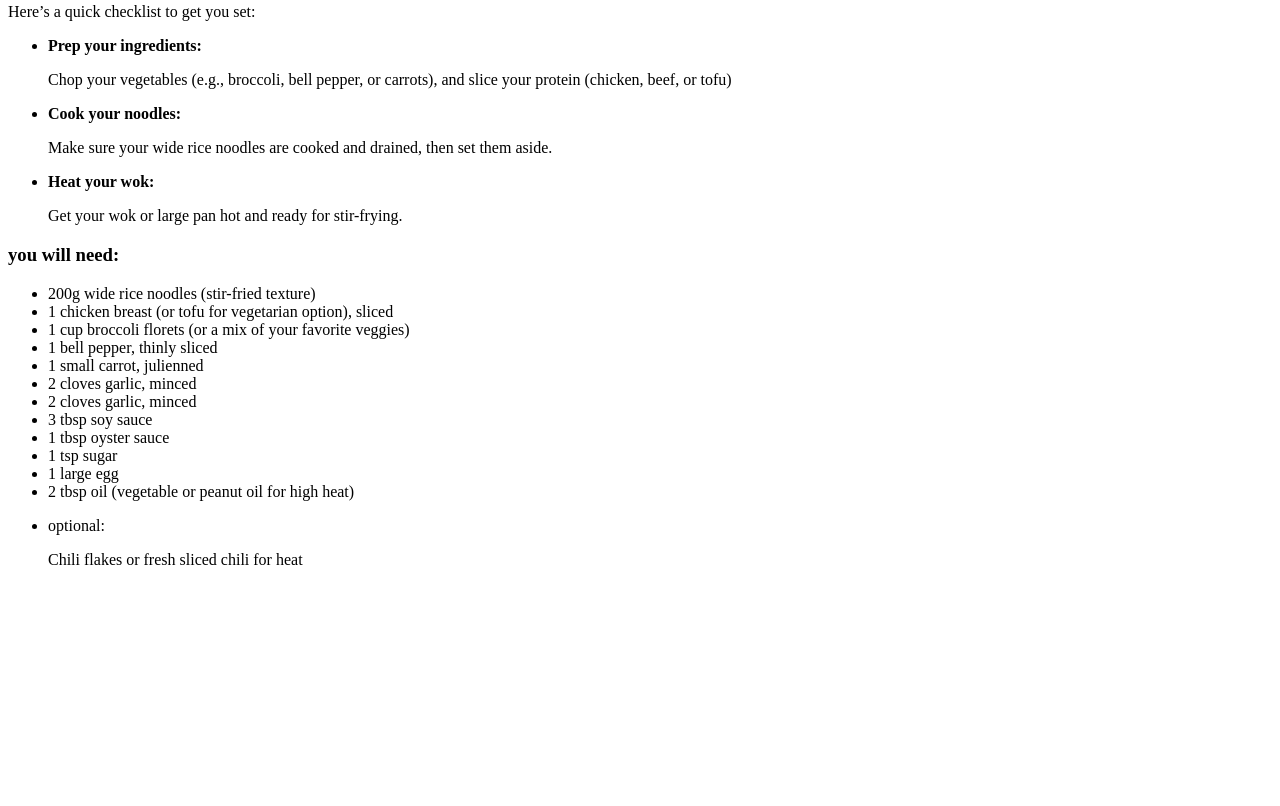
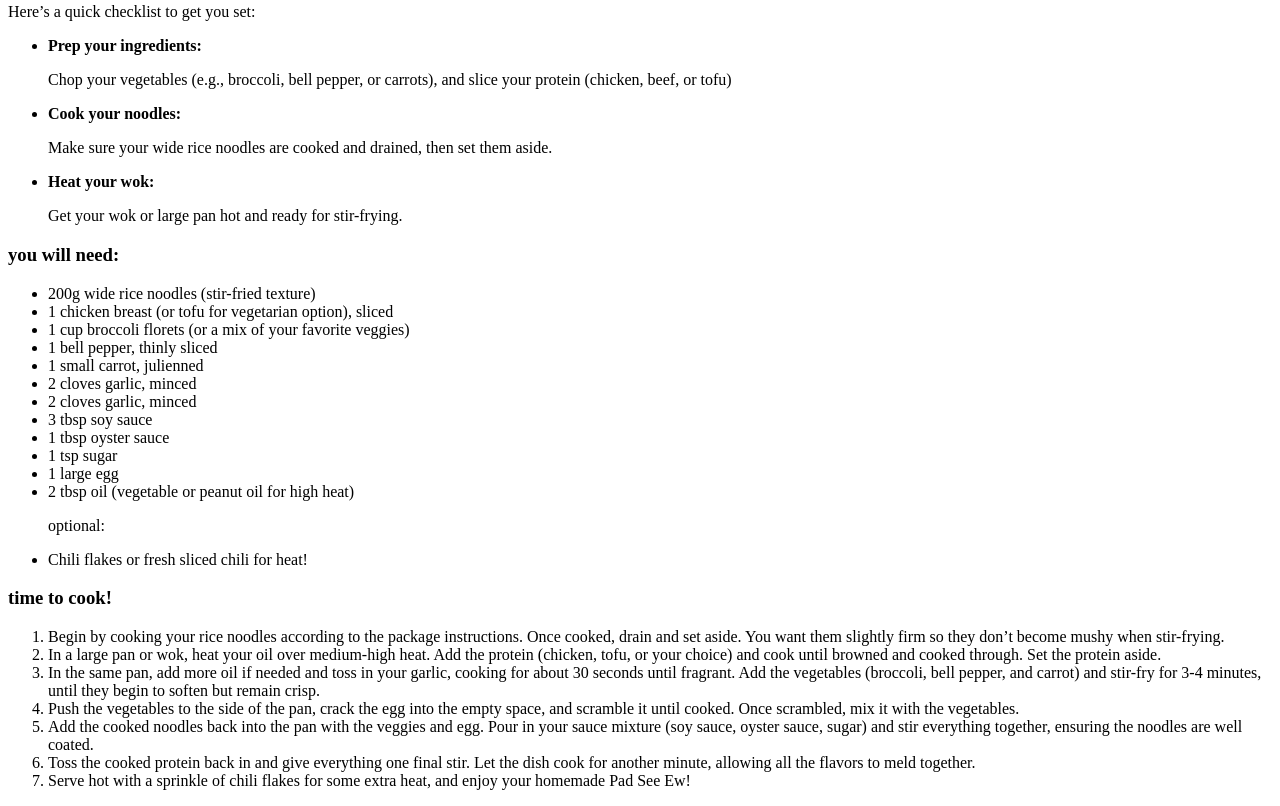
Before and after one commit to franko-c/recipe, a plain HTML site: page recipes/pse.html in a window 1280 px wide. Shown: the part 651-1457 px from the top of the page. Before the commit the page ends 1236 px from the top, so only its background shows below. Drawn offline with Linux system fonts and the light colour scheme; files that its build step writes are made by us from their sources.

Commit message:
feat: Add cooking instructions

```diff
--- a/recipes/pse.html
+++ b/recipes/pse.html
@@ -63,12 +63,38 @@
             <li>1 tsp sugar</li>
             <li>1 large egg</li>
             <li>2 tbsp oil (vegetable or peanut oil for high heat)</li>
+            <p>optional:</p>
             <li>
-                <p>optional:</p>
-                Chili flakes or fresh sliced chili for heat
+                Chili flakes or fresh sliced chili for heat!
             </li>
         </ul>
     </div>
+    <div class="cooking-instructions">
+        <h3>time to cook!</h3>
+    </div>
+    <ol>
+        <li>
+            Begin by cooking your rice noodles according to the package instructions. Once cooked, drain and set aside. You want them slightly firm so they don’t become mushy when stir-frying.
+        </li>
+        <li>
+            In a large pan or wok, heat your oil over medium-high heat. Add the protein (chicken, tofu, or your choice) and cook until browned and cooked through. Set the protein aside.
+        </li>
+        <li>
+            In the same pan, add more oil if needed and toss in your garlic, cooking for about 30 seconds until fragrant. Add the vegetables (broccoli, bell pepper, and carrot) and stir-fry for 3-4 minutes, until they begin to soften but remain crisp.
+        </li>
+        <li>
+            Push the vegetables to the side of the pan, crack the egg into the empty space, and scramble it until cooked. Once scrambled, mix it with the vegetables.
+        </li>
+        <li>
+            Add the cooked noodles back into the pan with the veggies and egg. Pour in your sauce mixture (soy sauce, oyster sauce, sugar) and stir everything together, ensuring the noodles are well coated.
+        </li>
+        <li>
+            Toss the cooked protein back in and give everything one final stir. Let the dish cook for another minute, allowing all the flavors to meld together.
+        </li>
+        <li>
+            Serve hot with a sprinkle of chili flakes for some extra heat, and enjoy your homemade Pad See Ew!
+        </li>
+    </ol>
 
 </body>
 </html>
```
